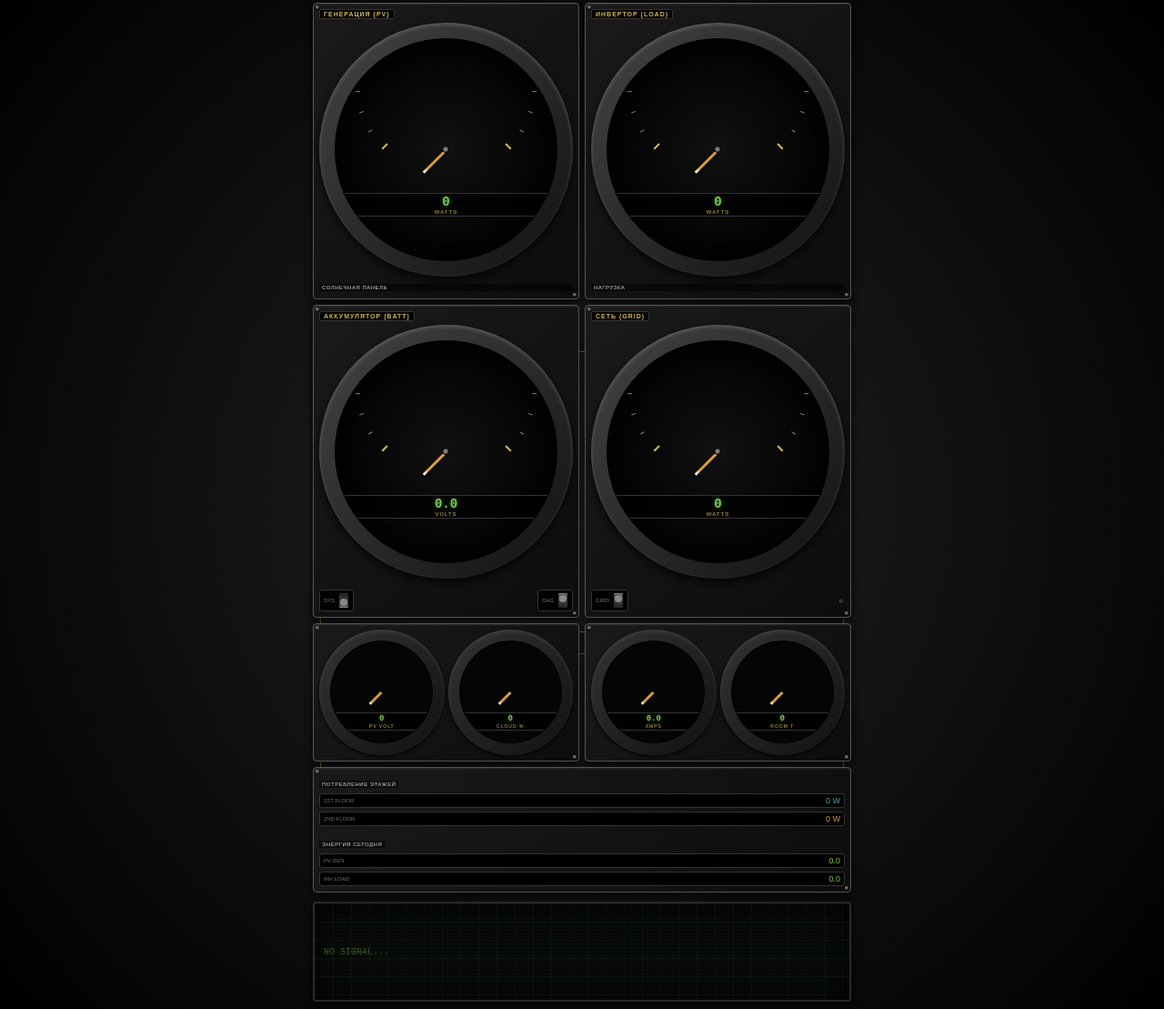
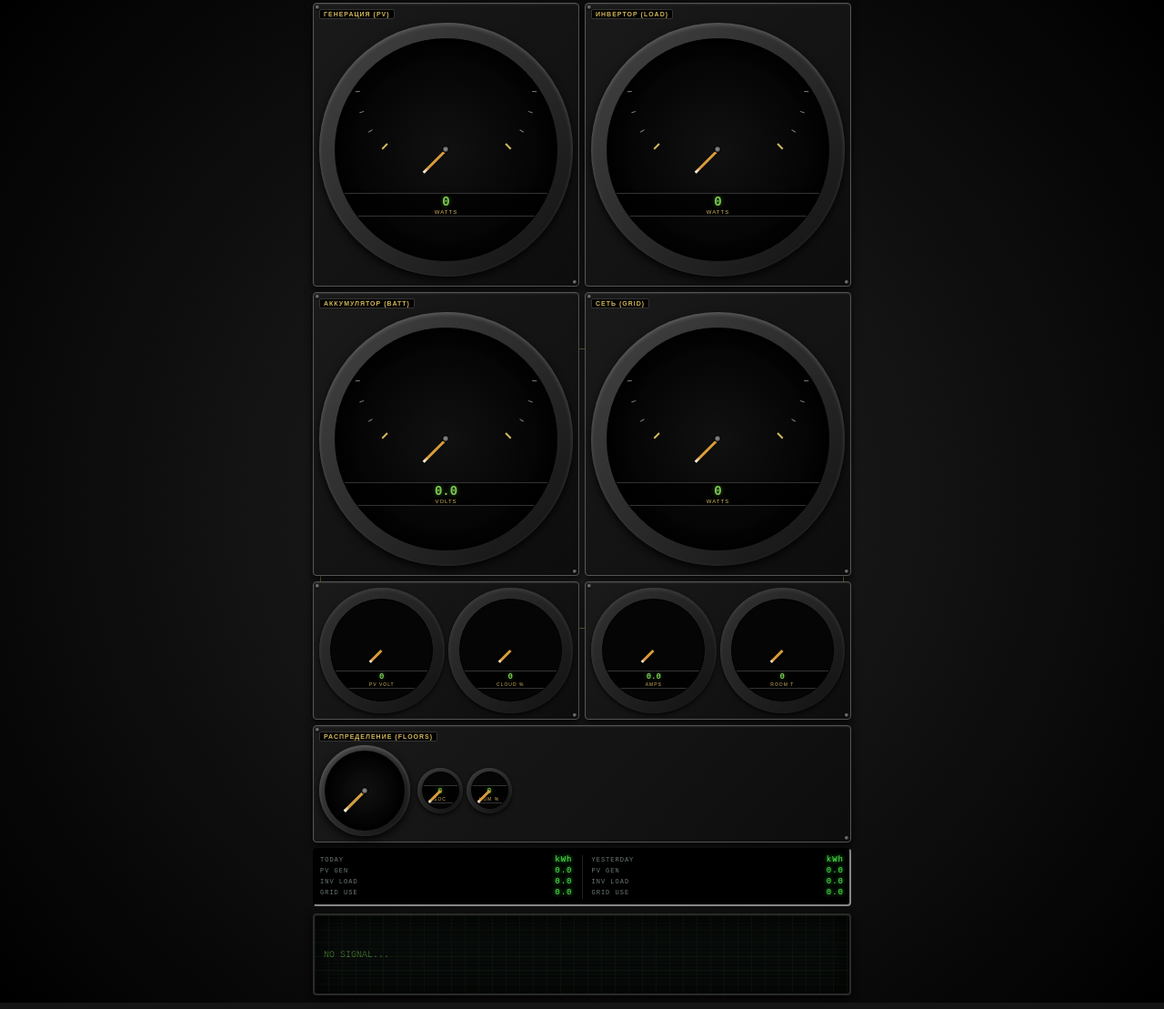
Before and after one commit to Paulpacs/subsolar, a plain HTML site: page index.html in a window 1280 px wide. Shown: the part 5-1114 px from the top of the page at 91% size. Drawn offline with Linux system fonts and the light colour scheme; no server answers.

Commit message:
Update index.html

```diff
--- a/index.html
+++ b/index.html
@@ -17,13 +17,17 @@
     --glass: rgba(15, 20, 18, 0.9);
 
     /* Vintage Cockpit Colors */
-    --lime: #7acc50;      /* Faded phosphorus green */
-    --amber: #d99c3b;     /* Analog warning lamp amber */
-    --red: #cc4444;       /* Dull red */
-    --cyan: #4da6b3;      /* Muted teal */
-    --white: #d1d8d6;     /* Weathered white text */
+    --lime: #7acc50;
+    --amber: #d99c3b;
+    --red: #cc4444;
+    --cyan: #4da6b3;
+    --white: #d1d8d6;
     --warning-yellow: #d4b859;
     --text-dim: #6b7a73;
+
+    /* LED Screen Colors */
+    --led-bg: #0a0f0c;
+    --led-green: #4af04a;
   }
 
   body {
@@ -62,7 +66,6 @@
   }
   .bracket-1 { top: 35%; left: 2%; width: 48%; height: 28%; border-right: none; border-top-right-radius: 0; border-bottom-right-radius: 0; }
   .bracket-2 { top: 35%; right: 2%; width: 48%; height: 28%; border-left: none; border-top-left-radius: 0; border-bottom-left-radius: 0; }
-  .bracket-3 { top: 65%; left: 2%; width: 96%; height: 15%; }
 
   /* PANEL BASE */
   .panel {
@@ -121,15 +124,21 @@
   }
   .tick.major { height: 8px; width: 2px; background: var(--warning-yellow); opacity: 1; }
 
+  /* Special Dual Needle Ticks */
+  .tick.dual-left { background: var(--cyan); }
+  .tick.dual-right { background: var(--amber); }
+
   /* Needle */
   .needle {
     position: absolute; bottom: 50%; left: 50%; width: 3px; height: 35px;
-    background: linear-gradient(to top, var(--amber) 0%, var(--amber) 80%, #fff 100%);
     transform-origin: bottom center; transform: rotate(-135deg);
     margin-left: -1.5px; z-index: 2;
     box-shadow: 0 1px 3px rgba(0,0,0,0.8);
     transition: transform 0.8s cubic-bezier(0.4, 0, 0.2, 1);
   }
+  .needle.pv { background: linear-gradient(to top, var(--amber) 0%, var(--amber) 80%, #fff 100%); }
+  .needle.cyan { background: linear-gradient(to top, var(--cyan) 0%, var(--cyan) 80%, #fff 100%); }
+
   .needle-pivot {
     position: absolute; top: 50%; left: 50%; transform: translate(-50%, -50%);
     width: 8px; height: 8px; background: radial-gradient(circle, #999, #333);
@@ -167,7 +176,7 @@
   .mini-gauge .gauge-digital .num { font-size: 9px; }
   .mini-gauge .gauge-digital .lbl { font-size: 5px; }
 
-  /* TOGGLE SWITCHES & INDICATORS */
+  /* TOGGLE SWITCHES */
   .switch-row { display: flex; justify-content: space-between; align-items: center; margin-top: 4px; }
   .switch-box {
     display: flex; align-items: center; gap: 4px;
@@ -192,46 +201,51 @@
   }
   .led.green { background: var(--lime); box-shadow: 0 0 6px rgba(122,204,80,0.6); }
   .led.red { background: var(--red); box-shadow: 0 0 6px rgba(204,68,68,0.6); }
-  .led.amber { background: var(--amber); box-shadow: 0 0 6px rgba(217,156,59,0.6); }
 
-  /* TEXT LABELS */
-  .tech-label {
-    font-size: 6px; color: var(--white); text-transform: uppercase;
-    background: rgba(0,0,0,0.5); padding: 1px 3px; border-radius: 1px;
-    display: inline-block; margin-bottom: 2px; letter-spacing: 0.5px;
+  /* LED DOT MATRIX SCREEN */
+  .led-screen-panel {
+    grid-column: 1 / -1;
+    background: #000;
+    border: 2px inset #333;
+    border-radius: 4px;
+    padding: 6px;
+    box-shadow: inset 0 0 15px #000;
+    display: flex; gap: 10px;
   }
+  .led-column { flex: 1; }
+  .led-row {
+    display: flex; justify-content: space-between; align-items: center;
+    font-family: 'Courier New', monospace; font-size: 9px;
+    color: var(--led-green); text-shadow: 0 0 4px var(--led-green);
+    margin-bottom: 2px; letter-spacing: 1px;
+  }
+  .led-row span:first-child { color: var(--text-dim); text-shadow: none; font-size: 7px; }
 
-  /* CHART PANEL (Vintage Oscilloscope) */
+  /* OSCILLOSCOPE CHART */
   .chart-panel {
     grid-column: 1 / -1;
-    height: 110px;
-    background: #080c0a; /* Dark greenish black */
+    height: 90px;
+    background: #080c0a;
     border: 2px solid #2a2a2a;
     border-radius: 4px;
     box-shadow: inset 0 0 30px #000, inset 0 0 10px rgba(122,204,80,0.05), 0 4px 8px rgba(0,0,0,0.8);
     position: relative;
     overflow: hidden;
-    margin-top: 4px;
+    margin-top: 2px;
   }
-
-  /* Oscilloscope grid overlay */
   .chart-panel::before {
     content: ''; position: absolute; inset: 0; pointer-events: none; z-index: 2;
     background-image:
       linear-gradient(rgba(122,204,80,0.05) 1px, transparent 1px),
       linear-gradient(90deg, rgba(122,204,80,0.05) 1px, transparent 1px);
-    background-size: 20px 20px;
+    background-size: 15px 15px;
   }
-
-  /* CRT Scanlines */
   .chart-panel::after {
     content: ''; position: absolute; inset: 0; pointer-events: none; z-index: 3;
     background: repeating-linear-gradient(0deg, transparent 0, transparent 2px, rgba(0,0,0,0.3) 2px, rgba(0,0,0,0.3) 4px);
   }
-
   .chart-canvas { width: 100%; height: 100%; position: absolute; inset: 0; z-index: 1; }
 
-  /* HIDDEN */
   .hidden { display: none !important; }
 
   @keyframes flicker {
@@ -249,19 +263,18 @@
 
   <div class="warning-bracket bracket-1"></div>
   <div class="warning-bracket bracket-2"></div>
-  <div class="warning-bracket bracket-3"></div>
 
   <!-- LEFT COLUMN -->
   <div style="display: flex; flex-direction: column; gap: 6px; z-index: 2;">
 
-    <!-- MAIN GAUGE: PV POWER -->
+    <!-- PV POWER -->
     <div class="panel">
       <div class="panel-label">ГЕНЕРАЦИЯ (PV)</div>
       <div class="gauge-container">
         <div class="gauge-bezel">
-          <div class="gauge-face" id="facePv">
+          <div class="gauge-face">
             <div class="gauge-ticks" id="ticksPv"></div>
-            <div class="needle" id="needlePv"></div>
+            <div class="needle pv" id="needlePv"></div>
             <div class="needle-pivot"></div>
             <div class="gauge-digital">
               <div class="num" id="pvPower">0</div>
@@ -270,17 +283,16 @@
           </div>
         </div>
       </div>
-      <div class="tech-label">СОЛНЕЧНАЯ ПАНЕЛЬ</div>
     </div>
 
-    <!-- MAIN GAUGE: BATTERY VOLTAGE -->
+    <!-- BATTERY VOLTAGE -->
     <div class="panel">
       <div class="panel-label">АККУМУЛЯТОР (BATT)</div>
       <div class="gauge-container">
         <div class="gauge-bezel">
-          <div class="gauge-face" id="faceBatt">
+          <div class="gauge-face">
             <div class="gauge-ticks" id="ticksBatt"></div>
-            <div class="needle" id="needleBatt"></div>
+            <div class="needle pv" id="needleBatt"></div>
             <div class="needle-pivot"></div>
             <div class="gauge-digital">
               <div class="num" id="battVolt">0.0</div>
@@ -289,26 +301,22 @@
           </div>
         </div>
       </div>
-      <div class="switch-row">
-        <div class="switch-box"><div class="lbl">SYS</div><div class="toggle-handle on"></div></div>
-        <div class="switch-box"><div class="lbl">CHG</div><div class="toggle-handle" id="swCharge"></div></div>
-      </div>
     </div>
 
-    <!-- SUB-GAUGES: PV VOLT & CLOUD -->
+    <!-- MINI GAUGES: PV VOLT & CLOUD -->
     <div class="panel">
       <div class="sub-gauge-grid">
         <div class="mini-gauge">
           <div class="mini-gauge-face">
             <div class="gauge-ticks" id="ticksPvV"></div>
-            <div class="needle" id="needlePvV"></div>
+            <div class="needle pv" id="needlePvV"></div>
             <div class="gauge-digital"><div class="num" id="pvVolt">0</div><div class="lbl">PV VOLT</div></div>
           </div>
         </div>
         <div class="mini-gauge">
           <div class="mini-gauge-face">
             <div class="gauge-ticks" id="ticksCloud"></div>
-            <div class="needle" id="needleCloud"></div>
+            <div class="needle pv" id="needleCloud"></div>
             <div class="gauge-digital"><div class="num" id="cloudCover">0</div><div class="lbl">CLOUD %</div></div>
           </div>
         </div>
@@ -320,14 +328,14 @@
   <!-- RIGHT COLUMN -->
   <div style="display: flex; flex-direction: column; gap: 6px; z-index: 2;">
 
-    <!-- MAIN GAUGE: INVERTER LOAD -->
+    <!-- INVERTER LOAD -->
     <div class="panel">
       <div class="panel-label">ИНВЕРТОР (LOAD)</div>
       <div class="gauge-container">
         <div class="gauge-bezel">
-          <div class="gauge-face" id="faceInv">
+          <div class="gauge-face">
             <div class="gauge-ticks" id="ticksInv"></div>
-            <div class="needle" id="needleInv"></div>
+            <div class="needle pv" id="needleInv"></div>
             <div class="needle-pivot"></div>
             <div class="gauge-digital">
               <div class="num" id="invPower">0</div>
@@ -336,17 +344,16 @@
           </div>
         </div>
       </div>
-      <div class="tech-label">НАГРУЗКА</div>
     </div>
 
-    <!-- MAIN GAUGE: GRID POWER -->
+    <!-- GRID POWER -->
     <div class="panel">
       <div class="panel-label">СЕТЬ (GRID)</div>
       <div class="gauge-container">
         <div class="gauge-bezel">
-          <div class="gauge-face" id="faceGrid">
+          <div class="gauge-face">
             <div class="gauge-ticks" id="ticksGrid"></div>
-            <div class="needle" id="needleGrid"></div>
+            <div class="needle pv" id="needleGrid"></div>
             <div class="needle-pivot"></div>
             <div class="gauge-digital">
               <div class="num" id="gridPower">0</div>
@@ -355,26 +362,22 @@
           </div>
         </div>
       </div>
-      <div class="switch-row">
-        <div class="switch-box"><div class="lbl">GRID</div><div class="toggle-handle" id="swGrid"></div></div>
-        <div class="led" id="ledGridStatus"></div>
-      </div>
     </div>
 
-    <!-- SUB-GAUGES: AMPS & TEMP -->
+    <!-- MINI GAUGES: AMPS & TEMP -->
     <div class="panel">
       <div class="sub-gauge-grid">
         <div class="mini-gauge">
           <div class="mini-gauge-face">
             <div class="gauge-ticks" id="ticksAmps"></div>
-            <div class="needle" id="needleAmps"></div>
+            <div class="needle pv" id="needleAmps"></div>
             <div class="gauge-digital"><div class="num" id="battAmps">0.0</div><div class="lbl">AMPS</div></div>
           </div>
         </div>
         <div class="mini-gauge">
           <div class="mini-gauge-face">
             <div class="gauge-ticks" id="ticksTemp"></div>
-            <div class="needle" id="needleTemp"></div>
+            <div class="needle pv" id="needleTemp"></div>
             <div class="gauge-digital"><div class="num" id="dhtTemp">0</div><div class="lbl">ROOM T</div></div>
           </div>
         </div>
@@ -383,40 +386,65 @@
 
   </div>
 
-  <!-- BOTTOM PANEL: FLOORS & ENERGY -->
-  <div class="panel" style="grid-column: 1 / -1; display: flex; gap: 8px; z-index: 2;">
+  <!-- SHARED FLOOR GAUGE & EXTRA MINI GAUGES -->
+  <div class="panel" style="grid-column: 1 / -1; z-index: 2;">
+    <div class="panel-label">РАСПРЕДЕЛЕНИЕ (FLOORS)</div>
 
-    <div style="flex: 1;">
-      <div class="tech-label">ПОТРЕБЛЕНИЕ ЭТАЖЕЙ</div>
-      <div style="display: flex; flex-direction: column; gap: 4px; margin-top: 4px;">
-        <div class="switch-box" style="width: 100%; justify-content: space-between;">
-          <div class="lbl">1ST FLOOR</div>
-          <div class="num" style="font-size: 9px; color: var(--cyan);" id="floor1">0 W</div>
-        </div>
-        <div class="switch-box" style="width: 100%; justify-content: space-between;">
-          <div class="lbl">2ND FLOOR</div>
-          <div class="num" style="font-size: 9px; color: var(--amber);" id="floorGrid">0 W</div>
+    <div style="display: flex; gap: 8px; align-items: center;">
+
+      <!-- Dual Needle Gauge for Floors -->
+      <div class="gauge-container" style="width: 100px; height: 100px; margin: 0;">
+        <div class="gauge-bezel">
+          <div class="gauge-face">
+            <!-- Ticks generated via JS -->
+            <div class="gauge-ticks" id="ticksDual"></div>
+            <!-- Left Needle (1st Floor) -->
+            <div class="needle cyan" id="needleFloor1" style="height: 32px;"></div>
+            <!-- Right Needle (2nd Floor) -->
+            <div class="needle pv" id="needleFloor2" style="height: 32px;"></div>
+            <div class="needle-pivot"></div>
+          </div>
         </div>
       </div>
-    </div>
 
-    <div style="flex: 1;">
-      <div class="tech-label">ЭНЕРГИЯ СЕГОДНЯ</div>
-      <div style="display: flex; flex-direction: column; gap: 4px; margin-top: 4px;">
-        <div class="switch-box" style="width: 100%; justify-content: space-between;">
-          <div class="lbl">PV GEN</div>
-          <div class="num" style="font-size: 9px; color: var(--lime);" id="todayPv">0.0</div>
+      <!-- SOC & HUMIDITY MINI GAUGES -->
+      <div style="display: flex; gap: 4px; flex: 1;">
+        <div class="mini-gauge" style="max-width: 50px;">
+          <div class="mini-gauge-face">
+            <div class="gauge-ticks" id="ticksSoc"></div>
+            <div class="needle pv" id="needleSoc"></div>
+            <div class="gauge-digital"><div class="num" id="battSoc">0</div><div class="lbl">SOC</div></div>
+          </div>
         </div>
-        <div class="switch-box" style="width: 100%; justify-content: space-between;">
-          <div class="lbl">INV LOAD</div>
-          <div class="num" style="font-size: 9px; color: var(--lime);" id="todayInv">0.0</div>
+        <div class="mini-gauge" style="max-width: 50px;">
+          <div class="mini-gauge-face">
+            <div class="gauge-ticks" id="ticksHum"></div>
+            <div class="needle pv" id="needleHum"></div>
+            <div class="gauge-digital"><div class="num" id="dhtHum">0</div><div class="lbl">HUM %</div></div>
+          </div>
         </div>
       </div>
+
     </div>
-
   </div>
 
-  <!-- CHART PANEL (Vintage Oscilloscope) -->
+  <!-- LED DOT MATRIX SCREEN (Energy Totals) -->
+  <div class="led-screen-panel">
+    <div class="led-column">
+      <div class="led-row"><span>TODAY</span><span>kWh</span></div>
+      <div class="led-row"><span>PV GEN</span><span id="todayPv">0.0</span></div>
+      <div class="led-row"><span>INV LOAD</span><span id="todayInv">0.0</span></div>
+      <div class="led-row"><span>GRID USE</span><span id="todayGrid">0.0</span></div>
+    </div>
+    <div class="led-column" style="border-left: 1px solid #222; padding-left: 10px;">
+      <div class="led-row"><span>YESTERDAY</span><span>kWh</span></div>
+      <div class="led-row"><span>PV GEN</span><span id="yestPv">0.0</span></div>
+      <div class="led-row"><span>INV LOAD</span><span id="yestInv">0.0</span></div>
+      <div class="led-row"><span>GRID USE</span><span id="yestGrid">0.0</span></div>
+    </div>
+  </div>
+
+  <!-- CHART PANEL -->
   <div class="chart-panel">
     <canvas id="chartAll" class="chart-canvas"></canvas>
   </div>
@@ -433,20 +461,6 @@
 <div class="hidden" id="wIrrNext">—</div>
 <div class="hidden" id="wCloudNext">—</div>
 <div class="hidden" id="wSun">—</div>
-<div class="hidden" id="mTodayPv">—</div>
-<div class="hidden" id="mYestPv">—</div>
-<div class="hidden" id="mTodayInv">—</div>
-<div class="hidden" id="mYestInv">—</div>
-<div class="hidden" id="mTodayGrid">—</div>
-<div class="hidden" id="mYestGrid">—</div>
-<div class="hidden" id="led129">—</div>
-<div class="hidden" id="led124">—</div>
-<div class="hidden" id="led100">—</div>
-<div class="hidden" id="ledMppt">—</div>
-<div class="hidden" id="ledAc">—</div>
-<div class="hidden" id="ledAcSrc">—</div>
-<div class="hidden" id="gridVolt">—</div>
-<div class="hidden" id="battSoc">—</div>
 
 <script>
 const GITHUB_API_URL = 'https://api.github.com/repos/Paulpacs/solar-mobile/contents/live_data.json';
@@ -470,6 +484,7 @@ function buildTicks(containerId, count, majorEvery, radius = 50) {
   }
 }
 
+// Generate standard ticks
 buildTicks('ticksPv', 20, 4, 50);
 buildTicks('ticksBatt', 20, 4, 50);
 buildTicks('ticksInv', 20, 4, 50);
@@ -478,6 +493,25 @@ buildTicks('ticksPvV', 15, 3, 30);
 buildTicks('ticksCloud', 10, 2, 30);
 buildTicks('ticksAmps', 20, 4, 30);
 buildTicks('ticksTemp', 10, 2, 30);
+buildTicks('ticksSoc', 10, 2, 30);
+buildTicks('ticksHum', 10, 2, 30);
+
+// Generate the Custom Dual Needle Ticks for Floors
+const dualContainer = document.getElementById('ticksDual');
+for (let i = 0; i <= 10; i++) {
+  const tickL = document.createElement('div');
+  tickL.className = 'tick dual-left';
+  const angleL = -135 + (135 * (i / 10));
+  tickL.style.transform = `rotate(${angleL}deg) translateY(-42px)`;
+  dualContainer.appendChild(tickL);
+
+  const tickR = document.createElement('div');
+  tickR.className = 'tick dual-right';
+  const angleR = 135 - (135 * (i / 10));
+  tickR.style.transform = `rotate(${angleR}deg) translateY(-42px)`;
+  dualContainer.appendChild(tickR);
+}
+
 
 function setNeedle(needleId, val, max) {
   const needle = document.getElementById(needleId);
@@ -485,6 +519,24 @@ function setNeedle(needleId, val, max) {
   const frac = Math.max(0, Math.min(1, val / max));
   const angle = -135 + (270 * frac);
   needle.style.transform = `rotate(${angle}deg)`;
+}
+
+function setDualNeedles(valLeft, valRight, total) {
+  const n1 = document.getElementById('needleFloor1');
+  const n2 = document.getElementById('needleFloor2');
+  if (!n1 || !n2) return;
+
+  // Calculate percentages (if total is 0, drop needles to 0)
+  let pct1 = total > 0 ? (valLeft / total) : 0;
+  let pct2 = total > 0 ? (valRight / total) : 0;
+
+  // Map left needle to left half of dial (-135 to 0)
+  const angle1 = -135 + (135 * pct1);
+  n1.style.transform = `rotate(${angle1}deg)`;
+
+  // Map right needle to right half of dial (135 to 0)
+  const angle2 = 135 - (135 * pct2);
+  n2.style.transform = `rotate(${angle2}deg)`;
 }
 
 /* ---------- WEATHER ---------- */
@@ -534,9 +586,9 @@ function drawCombinedChart() {
   ctx.clearRect(0, 0, w, h);
 
   const series = [
-    { key: 'pv',   color: '#7acc50', fill: 'rgba(122,204,80,0.05)' },   /* Vintage Phosphor Green */
-    { key: 'grid', color: '#cc4444', fill: 'rgba(204,68,68,0.05)' },    /* Muted Warning Red */
-    { key: 'inv',  color: '#d99c3b', fill: 'rgba(217,156,59,0.05)' }    /* Analog Amber */
+    { key: 'pv',   color: '#7acc50', fill: 'rgba(122,204,80,0.05)' },
+    { key: 'grid', color: '#cc4444', fill: 'rgba(204,68,68,0.05)' },
+    { key: 'inv',  color: '#d99c3b', fill: 'rgba(217,156,59,0.05)' }
   ];
 
   const max = 2000;
@@ -570,7 +622,6 @@ function drawCombinedChart() {
     ctx.lineJoin = 'round';
     ctx.lineCap = 'round';
 
-    // Glow effect
     ctx.shadowColor = s.color;
     ctx.shadowBlur = 6;
     ctx.stroke();
@@ -647,6 +698,8 @@ async function fetchData() {
     document.getElementById('pvVolt').textContent = pvVolt !== null ? Math.round(pvVolt) : '0';
     document.getElementById('cloudCover').textContent = cloud !== null ? Math.round(cloud) : '0';
     document.getElementById('dhtTemp').textContent = dhtTemp !== null ? Math.round(dhtTemp) : '0';
+    document.getElementById('battSoc').textContent = battSoc !== null ? Math.round(battSoc) : '0';
+    document.getElementById('dhtHum').textContent = dhtHum !== null ? Math.round(dhtHum) : '0';
 
     const totalLoad = (invPower||0) + ((invPower||0) > 0 ? 100 : 0);
     const diff = (pvPower||0) - totalLoad;
@@ -664,30 +717,29 @@ async function fetchData() {
     setNeedle('needleCloud', cloud || 0, 100);
     setNeedle('needleAmps', Math.abs(amps), 50);
     setNeedle('needleTemp', dhtTemp || 0, 50);
+    setNeedle('needleSoc', battSoc || 0, 100);
+    setNeedle('needleHum', dhtHum || 0, 100);
 
-    // Switches & LEDs
-    const swCharge = document.getElementById('swCharge');
-    if (amps > 0) swCharge.className = 'toggle-handle on'; else swCharge.className = 'toggle-handle';
+    // Dual Needle Floor Gauge
+    const floor1 = Math.max(0, (totalGrid||0) - (floorGrid||0));
+    setDualNeedles(floor1, floorGrid || 0, totalGrid || 0);
 
-    const swGrid = document.getElementById('swGrid');
-    const ledGrid = document.getElementById('ledGridStatus');
-    if (Number(data.grid_voltage) > 0) {
-      swGrid.className = 'toggle-handle on';
-      ledGrid.className = 'led green';
-    } else {
-      swGrid.className = 'toggle-handle';
-      ledGrid.className = 'led red';
-    }
-
-    // Floors & Energy
-    const floor1 = Math.max(0, (totalGrid||0) - (floorGrid||0));
-    document.getElementById('floor1').textContent = Math.round(floor1) + ' W';
-    document.getElementById('floorGrid').textContent = Math.round(floorGrid || 0) + ' W';
-
+    // LED Screen (Daily Totals)
     const todayPv = num(data.today_pv_kwh) || 0;
     const todayInv = num(data.today_inverter_kwh) || 0;
-    document.getElementById('todayPv').textContent = todayPv.toFixed(1) + ' kWh';
-    document.getElementById('todayInv').textContent = todayInv.toFixed(1) + ' kWh';
+    const todayGrid = num(data.today_grid_kwh) || 0;
+
+    const yestPv = num(data.yesterday_pv_kwh) || 0;
+    const yestInv = num(data.yesterday_inverter_kwh) || 0;
+    const yestGrid = num(data.yesterday_grid_kwh) || 0;
+
+    document.getElementById('todayPv').textContent = todayPv.toFixed(1);
+    document.getElementById('todayInv').textContent = todayInv.toFixed(1);
+    document.getElementById('todayGrid').textContent = todayGrid.toFixed(1);
+
+    document.getElementById('yestPv').textContent = yestPv.toFixed(1);
+    document.getElementById('yestInv').textContent = yestInv.toFixed(1);
+    document.getElementById('yestGrid').textContent = yestGrid.toFixed(1);
 
     // Chart
     if (pvPower !== null) recordSample('pv', pvPower);
```
